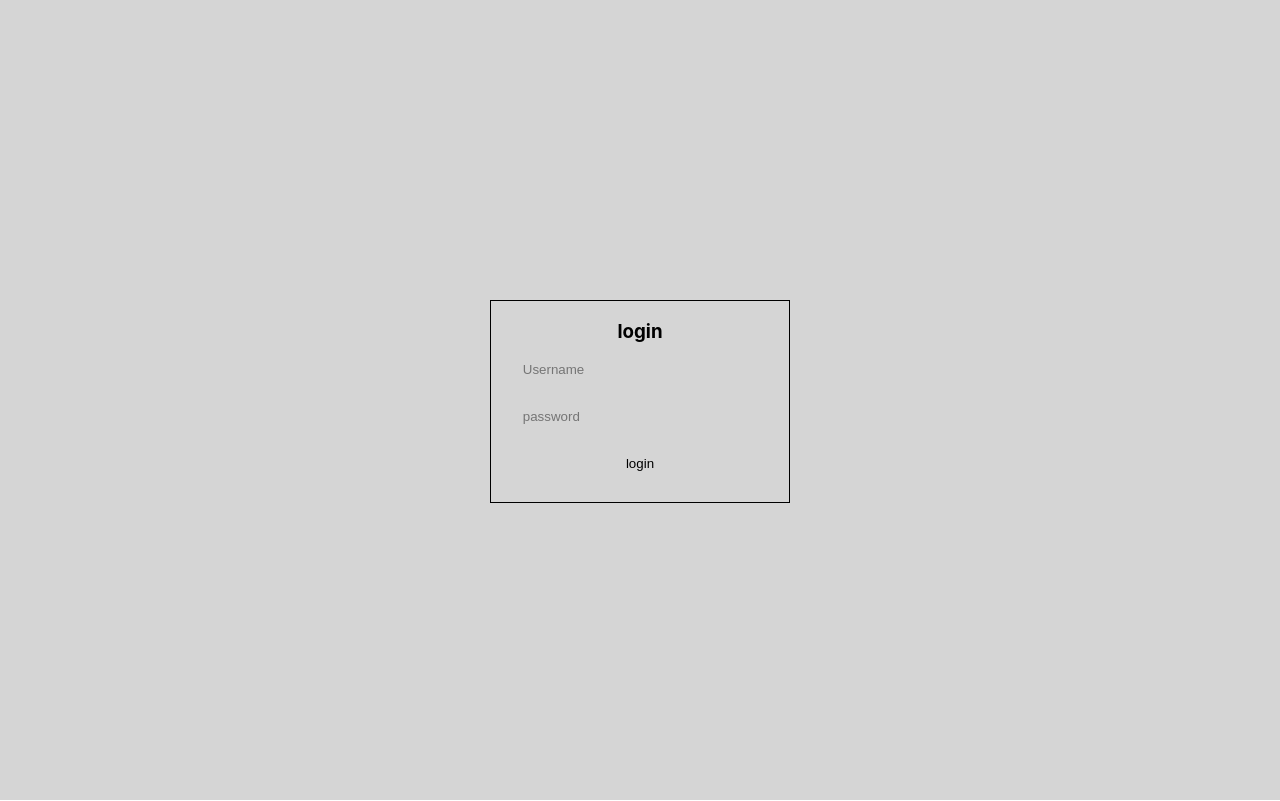
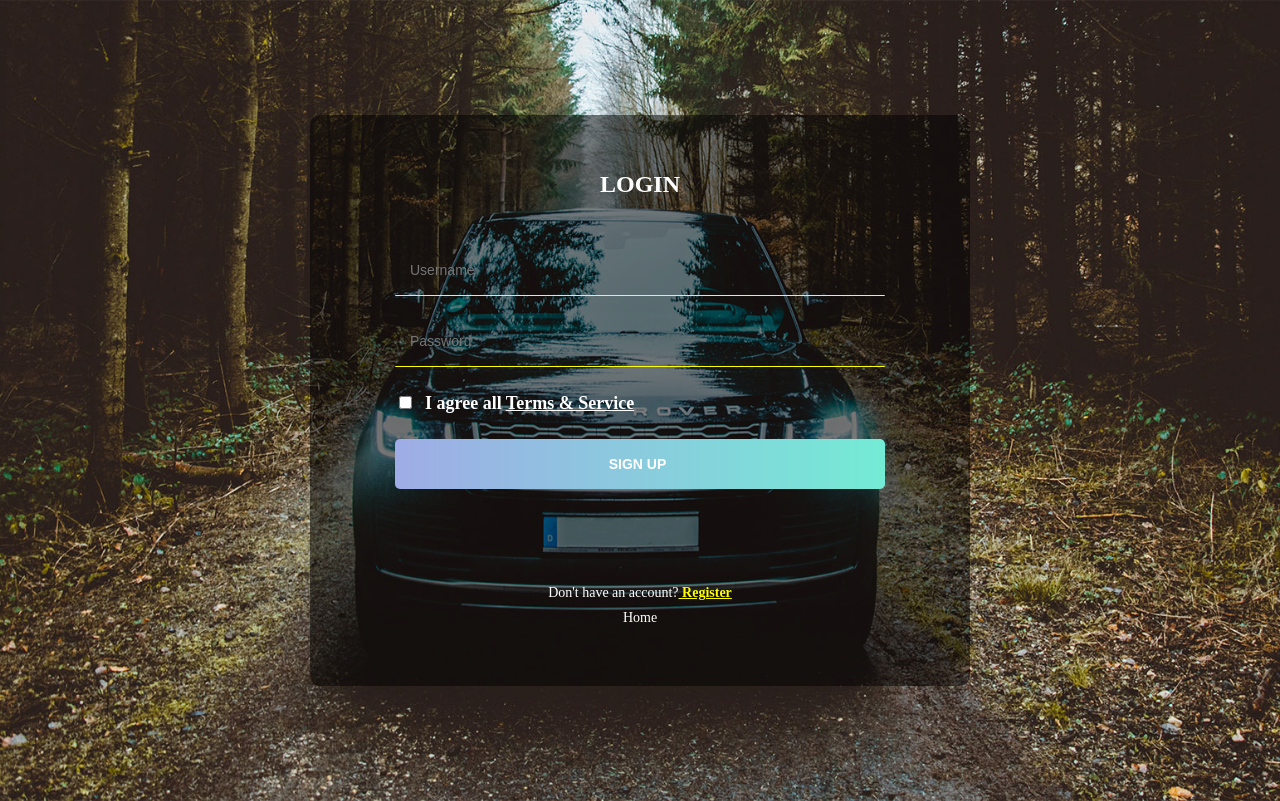
Before and after one commit to DennisRono/cynthiadesign.com, a Next.js app: page /login in a window 1280 px wide. Built offline with nearby package versions, Linux system fonts and the light colour scheme.

Commit message:
Add files via upload

```diff
--- a/pages/login.jsx
+++ b/pages/login.jsx
@@ -3,17 +3,35 @@ import styles from '../styles/login.module.css'
 
 export const login = () => {
     return (
-        <div className={styles.login}>
-           <div className={styles.logincontainer}>
-                <div className={styles.loginbox}>
-                    <h3>login</h3>
-                    <div className={styles.signin}>
-                        <input type="text" placeholder="Username"/>
-                        <input type="password" placeholder="password"/>
-                        <input type="submit" value="login"/>
-                    </div>
+        <div className={styles.main}>
+            <div className={styles.container}>
+                <div className={styles.signupcontent}>
+                    <form className={styles.form}>
+                        <h2>Login</h2>
+                        <div className={styles.inputcontainer}>
+                            <input type="text" className={styles.forminput} placeholder="Username"/>
+                        </div>
+                        <div className={styles.inputcontainer}>
+                            <input type="password" className={styles.forminput} placeholder="Password"/>
+                        </div>
+                        <div className={styles.inputcontainer}>
+                            <input type="checkbox"/>
+                            <label htmlFor="" className={styles.labelagree}>
+                                I agree all <a href="#">Terms & Service</a>
+                            </label>
+                        </div>
+                        <div className={styles.inputcontainer}>
+                            <input type="submit" value="Sign Up" className={styles.formsubmit}/>
+                        </div>
+                    </form>
+                    <p className={styles.loginhere}>
+                        Don't have an account?
+                        <a href="#"> Register</a><br/>
+                        <span className={styles.backhome}><a href="/">Home</a></span>
+                    </p>
+
                 </div>
-           </div>
+            </div>
         </div>
     )
 }
--- a/styles/login.module.css
+++ b/styles/login.module.css
@@ -1,34 +1,126 @@
-.login{
-    background-color: rgb(213, 213, 213);
-    height: 100vh;
-    margin: 0 !important;
+.main{
+    background-image: url(../public/img/jumbotron.png);
+    height: auto;
+    background-position: center center;
+    background-size: cover;
+    font-size: 14px;
+    line-height: 1.8;
+    color: rgb(255, 255, 255);
+    font-weight: 400;
+    font-family: 'Montserrat';
+    background-repeat: no-repeat;
+    padding: 115px 0;
+    backdrop-filter: brightness(50%);
 }
-.logincontainer{
-    position: absolute;
-    width: auto;
-    height: auto;
-    z-index: 15;
-    top: 50%;
-    left: 50%;
-    margin: -100px 0 0 -150px;
+.container{
+    width: 660px;
+    position: relative;
+    margin: 0 auto;
 }
-.loginbox{
-    height: auto;
-    width: 300px;
-    border: 1px solid black;
+.signupcontent{
+    background: rgba(0,0,0,.5);
+    border-radius: 10px;
+    -moz-border-radius: 10px;
+    -webkit-border-radius: 10px;
+    -o-border-radius: 10px;
+    -ms-border-radius: 10px;
+    padding: 50px 85px;
 }
-.loginbox > h3{
+.form > h2{
+    line-height: 1.66;
+    margin: 0;
+    margin-bottom: 0px;
+    padding: 0;
+    font-weight: 900;
+    color: #fff;
+    font-family: 'Montserrat';
+    font-size: 24px;
+    text-transform: uppercase;
     text-align: center;
+    margin-bottom: 40px;
 }
-.signin{
-    display: flex;
-    flex-direction: column;
+.inputcontainer{
+    overflow: hidden;
+    margin-bottom: 20px;
 }
-.signin > input{
-    outline: none;
+.forminput{
+    width: 100%;
+    border: 1px solid yellow;
     background-color: transparent;
+    border-top: none;
+    border-right: none;
+    border-left: none;
+    -moz-border-radius: 1px;
+    -webkit-border-radius: 1px;
+    -o-border-radius: 1px;
+    -ms-border-radius: 1px;
+    padding: 17px 20px;
+    box-sizing: border-box;
+    font-size: 14px;
+    font-weight: 500;
+    color: rgb(255, 255, 255);
+}
+.inputcontainer > input{
+    padding-left: 15px !important;
+}
+.labelagree {
+    font-size: 18px;
+    font-weight: 600;
+    color: #fff;
+    font-family: 'Montserrat';
+    padding-left: 10px;
+}
+.labelagree > a{
+    text-decoration: underline;
+}
+.formsubmit{
+    width: 100%;
+    border-radius: 5px;
+    -moz-border-radius: 5px;
+    -webkit-border-radius: 5px;
+    -o-border-radius: 5px;
+    -ms-border-radius: 5px;
+    padding: 17px 20px;
+    box-sizing: border-box;
+    font-size: 14px;
+    font-weight: 700;
+    color: #fff;
+    text-transform: uppercase;
     border: none;
-    margin-bottom: 30px !important;
-    width: 80%;
-    margin: 0 10%;
+    background-image: -moz-linear-gradient(to left, #74ebd5, #9face6);
+    background-image: -ms-linear-gradient(to left, #74ebd5, #9face6);
+    background-image: -o-linear-gradient(to left, #74ebd5, #9face6);
+    background-image: -webkit-linear-gradient(to left, #74ebd5, #9face6);
+    background-image: linear-gradient(to left, #74ebd5, #9face6);
 }
+.loginhere{
+    color: #fff;
+    font-weight: 500;
+    text-align: center;
+    margin-top: 91px;
+    margin-bottom: 5px;
+}
+.loginhere > a{
+    font-weight: 700;
+    color: yellow;
+    text-decoration: underline;
+}
+.backhome {
+    margin: 0 auto !important;
+}
+
+@media(max-width: 800px){
+    .main{
+        width: 100%;
+    }
+    .container{
+        width: 80%;
+    }
+    .signupcontent{
+        padding: 5px 10px;
+    }
+    .labelagree{
+        font-size: 12px;
+        font-weight: 400;
+    }
+}
```
